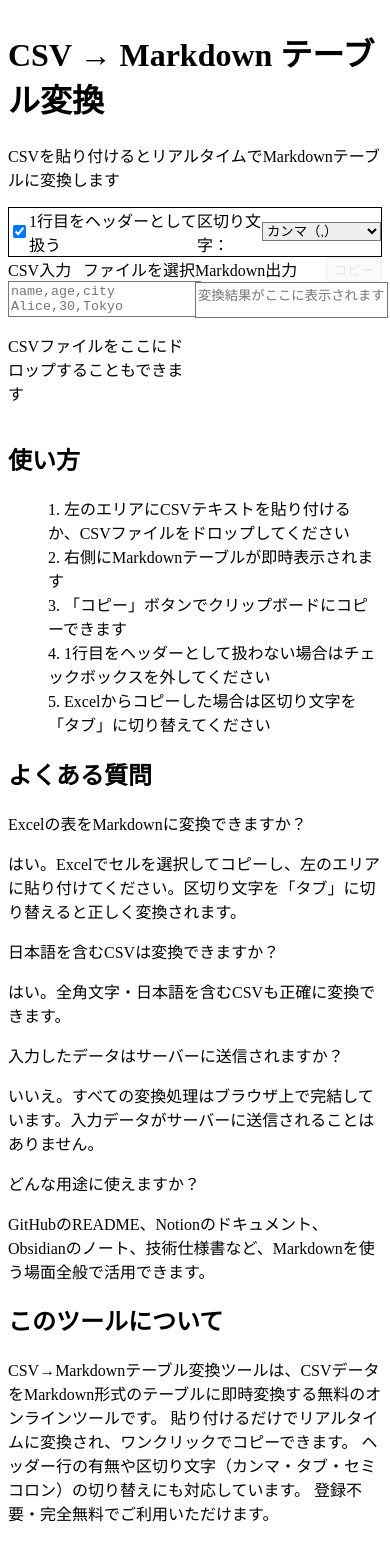
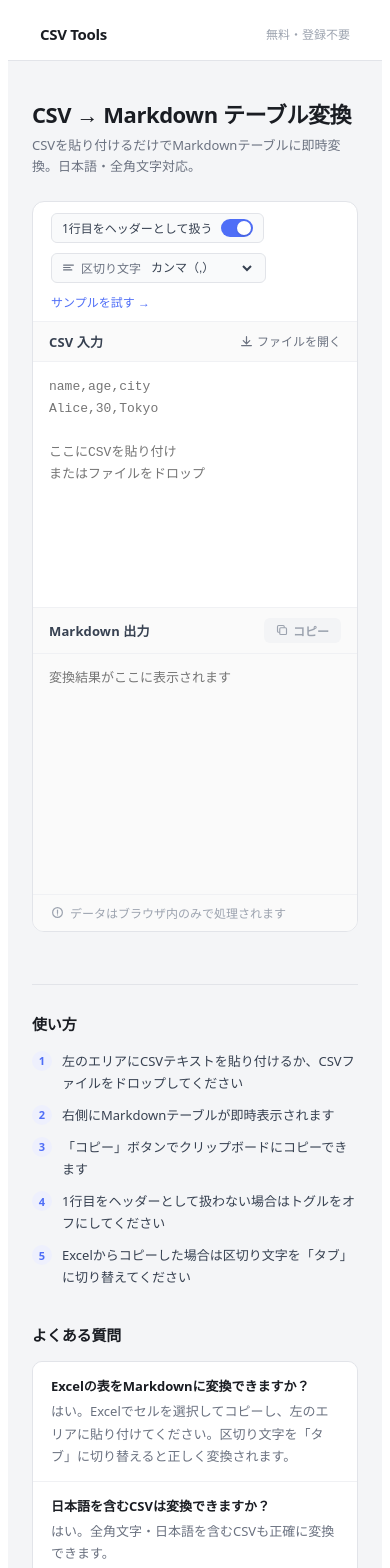
Before and after one commit to KouEgg/csv-to-markdown, a Next.js app: page / in a window 390 px wide. Shown: the top 1568 px of the page. Before the commit the page ends 1541 px from the top, so only its background shows below. Built offline with nearby package versions, Linux system fonts and the light colour scheme.

Commit message:
add responsive layout and design improvements

```diff
--- a/app/page.js
+++ b/app/page.js
@@ -1,15 +1,39 @@
 "use client";
 
-import { useState } from "react";
+import { useState, useEffect } from "react";
 import { csvToMarkdown } from "./lib/csvToMarkdown";
+
+function useWindowWidth() {
+  const [width, setWidth] = useState(
+    typeof window !== "undefined" ? window.innerWidth : 1024
+  );
+  useEffect(() => {
+    const handler = () => setWidth(window.innerWidth);
+    window.addEventListener("resize", handler);
+    return () => window.removeEventListener("resize", handler);
+  }, []);
+  return width;
+}
+
+const SAMPLE_CSV = `name,age,city\nAlice,30,Tokyo\nBob,25,Osaka\n山田 太郎,28,名古屋`;
 
 export default function Home() {
   const [csvInput, setCsvInput] = useState("");
   const [copied, setCopied] = useState(false);
   const [hasHeader, setHasHeader] = useState(true);
   const [delimiter, setDelimiter] = useState(",");
+  const [isDragging, setIsDragging] = useState(false);
+  const [stats, setStats] = useState(null);
+  const isMobile = useWindowWidth() < 768;
 
   const markdownOutput = csvToMarkdown(csvInput, { hasHeader, delimiter });
+
+  useEffect(() => {
+    if (!csvInput.trim()) { setStats(null); return; }
+    const rows = csvInput.trim().split(/\r\n|\n|\r/);
+    const cols = rows[0].split(delimiter).length;
+    setStats({ rows: hasHeader ? rows.length - 1 : rows.length, cols });
+  }, [csvInput, hasHeader, delimiter]);
 
   const handleCopy = () => {
     if (!markdownOutput) return;
@@ -18,17 +42,7 @@ export default function Home() {
     setTimeout(() => setCopied(false), 2000);
   };
 
-  const handleDrop = (e) => {
-    e.preventDefault();
-    const file = e.dataTransfer.files[0];
-    if (!file) return;
-    const reader = new FileReader();
-    reader.onload = (e) => setCsvInput(e.target.result);
-    reader.readAsText(file, "UTF-8");
-  };
-
-  const handleFileSelect = (e) => {
-    const file = e.target.files[0];
+  const handleFile = (file) => {
     if (!file) return;
     const reader = new FileReader();
     reader.onload = (e) => setCsvInput(e.target.result);
@@ -36,36 +50,54 @@ export default function Home() {
   };
 
   return (
-    <main className="min-h-screen bg-gray-50 p-6">
-      <div className="max-w-6xl mx-auto">
-        {/* ヘッダー */}
-        <h1 className="text-2xl font-bold text-gray-800 mb-1">
+    <div style={{ minHeight: "100vh", background: "#f4f5f7", fontFamily: "system-ui, sans-serif" }}>
+
+      {/* ナビゲーションバー */}
+      <header style={{ background: "#fff", borderBottom: "1px solid #e2e4e9", padding: "0 32px", height: "52px", display: "flex", alignItems: "center", justifyContent: "space-between" }}>
+        <span style={{ fontSize: "15px", fontWeight: 700, color: "#1a1d23", letterSpacing: "-0.02em" }}>
+          CSV Tools
+        </span>
+        <span style={{ fontSize: "12px", color: "#9ca3af" }}>無料・登録不要</span>
+      </header>
+
+      <main style={{ maxWidth: "1100px", margin: "0 auto", padding: "36px 24px 80px" }}>
+
+        {/* ページタイトル */}
+        <div style={{ marginBottom: "24px" }}>
+          <h1 style={{ fontSize: "22px", fontWeight: 700, color: "#1a1d23", margin: "0 0 6px", letterSpacing: "-0.02em" }}>
             CSV → Markdown テーブル変換
           </h1>
-        <p className="text-sm text-gray-500 mb-6">
-          CSVを貼り付けるとリアルタイムでMarkdownテーブルに変換します
+          <p style={{ fontSize: "13px", color: "#6b7280", margin: 0, lineHeight: 1.6 }}>
+            CSVを貼り付けるだけでMarkdownテーブルに即時変換。日本語・全角文字対応。
           </p>
+        </div>
 
-        {/* オプション */}
-        <div className="flex gap-6 mb-4 p-3 bg-white border border-gray-200 rounded-lg">
-          {/* ヘッダー行 */}
-          <label className="flex items-center gap-2 text-sm text-gray-700 cursor-pointer">
-            <input
-              type="checkbox"
-              checked={hasHeader}
-              onChange={(e) => setHasHeader(e.target.checked)}
-              className="w-4 h-4 accent-blue-500"
-            />
-            1行目をヘッダーとして扱う
-          </label>
+        {/* ツールカード */}
+        <div style={{ background: "#fff", border: "0.5px solid #e2e4e9", borderRadius: "12px", overflow: "hidden" }}>
+
+          {/* オプションバー */}
+          <div style={{ padding: "11px 18px", borderBottom: "0.5px solid #f0f1f4", display: "flex", alignItems: "center", justifyContent: "space-between", flexWrap: "wrap", gap: "10px" }}>
+            <div style={{ display: "flex", alignItems: "center", gap: "10px", flexWrap: "wrap" }}>
+
+              {/* ヘッダートグル */}
+              <div style={{ display: "flex", alignItems: "center", gap: "8px", padding: "5px 10px", borderRadius: "6px", border: "0.5px solid #e2e4e9", background: "#f9fafb" }}>
+                <span style={{ fontSize: "12px", color: "#374151" }}>1行目をヘッダーとして扱う</span>
+                <div
+                  onClick={() => setHasHeader(!hasHeader)}
+                  style={{ width: "32px", height: "18px", borderRadius: "9px", background: hasHeader ? "#4f6ef7" : "#d1d5db", display: "flex", alignItems: "center", padding: "2px", boxSizing: "border-box", cursor: "pointer", transition: "background 0.2s", flexShrink: 0 }}
+                >
+                  <div style={{ width: "14px", height: "14px", borderRadius: "50%", background: "#fff", marginLeft: hasHeader ? "auto" : "0", transition: "margin 0.2s", boxShadow: "0 1px 2px rgba(0,0,0,0.15)" }} />
+                </div>
+              </div>
 
               {/* 区切り文字 */}
-          <div className="flex items-center gap-2 text-sm text-gray-700">
-            <span>区切り文字：</span>
+              <div style={{ display: "flex", alignItems: "center", gap: "6px", padding: "5px 10px", borderRadius: "6px", border: "0.5px solid #e2e4e9", background: "#f9fafb" }}>
+                <svg width="13" height="13" viewBox="0 0 16 16" fill="none"><path d="M2 5h12M2 8h8M2 11h10" stroke="#6b7280" strokeWidth="1.5" strokeLinecap="round"/></svg>
+                <span style={{ fontSize: "12px", color: "#6b7280" }}>区切り文字</span>
                 <select
                   value={delimiter}
                   onChange={(e) => setDelimiter(e.target.value)}
-              className="border border-gray-300 rounded px-2 py-0.5 text-sm focus:outline-none focus:ring-2 focus:ring-blue-500"
+                  style={{ fontSize: "12px", color: "#374151", border: "none", background: "transparent", cursor: "pointer", outline: "none" }}
                 >
                   <option value=",">カンマ（,）</option>
                   <option value={"\t"}>タブ</option>
@@ -74,108 +106,177 @@ export default function Home() {
               </div>
             </div>
 
-        {/* メインエリア */}
-        <div className="grid grid-cols-2 gap-4">
+            {!csvInput && (
+              <button
+                onClick={() => setCsvInput(SAMPLE_CSV)}
+                style={{ fontSize: "12px", color: "#4f6ef7", background: "none", border: "none", cursor: "pointer", padding: 0, fontWeight: 500 }}
+              >
+                サンプルを試す →
+              </button>
+            )}
+          </div>
+
+          {/* 入力・出力 2カラム */}
+          <div style={{ display: "grid", gridTemplateColumns: isMobile ? "1fr" : "1fr 1fr" }}>
+
             {/* 左：入力 */}
-          <div className="flex flex-col gap-2">
-            <div className="flex justify-between items-center">
-              <label className="text-sm font-medium text-gray-700">
-                CSV入力
-              </label>
-              <label className="text-sm px-3 py-1 rounded bg-gray-200 text-gray-700 hover:bg-gray-300 cursor-pointer transition-colors">
-                ファイルを選択
-                <input
-                  type="file"
-                  accept=".csv,.tsv,.txt"
-                  className="hidden"
-                  onChange={handleFileSelect}
-                />
+            <div style={{ borderRight: isMobile ? "none" : "0.5px solid #f0f1f4", borderBottom: isMobile ? "0.5px solid #f0f1f4" : "none", display: "flex", flexDirection: "column" }}>
+              <div style={{ padding: "10px 16px", borderBottom: "0.5px solid #f0f1f4", background: "#fafafa", display: "flex", alignItems: "center", justifyContent: "space-between" }}>
+                <span style={{ fontSize: "13px", fontWeight: 700, color: "#374151", letterSpacing: "0.01em" }}>
+                  CSV 入力
+                </span>
+                <label style={{ fontSize: "12px", color: "#6b7280", cursor: "pointer", display: "flex", alignItems: "center", gap: "4px" }}>
+                  <svg width="13" height="13" viewBox="0 0 16 16" fill="none"><path d="M8 2v9M4 7l4 4 4-4M2 13h12" stroke="currentColor" strokeWidth="1.5" strokeLinecap="round" strokeLinejoin="round"/></svg>
+                  ファイルを開く
+                  <input type="file" accept=".csv,.tsv,.txt" style={{ display: "none" }} onChange={(e) => handleFile(e.target.files[0])} />
                 </label>
               </div>
+              <div
+                style={{ position: "relative", flex: 1 }}
+                onDrop={(e) => { e.preventDefault(); setIsDragging(false); handleFile(e.dataTransfer.files[0]); }}
+                onDragOver={(e) => { e.preventDefault(); setIsDragging(true); }}
+                onDragLeave={() => setIsDragging(false)}
+              >
                 <textarea
-              className="w-full h-96 p-3 border border-gray-300 rounded-lg font-mono text-sm resize-none focus:outline-none focus:ring-2 focus:ring-blue-500"
-              placeholder={"name,age,city\nAlice,30,Tokyo\nBob,25,Osaka"}
+                  style={{
+                    width: "100%", height: isMobile ? "240px" : "320px", padding: "14px 16px",
+                    fontFamily: "ui-monospace, monospace", fontSize: "13px", lineHeight: "1.7",
+                    color: "#1f2937", resize: "none", border: "none", outline: "none",
+                    background: isDragging ? "#eef0fd" : "transparent", boxSizing: "border-box"
+                  }}
+                  placeholder={"name,age,city\nAlice,30,Tokyo\n\nここにCSVを貼り付け\nまたはファイルをドロップ"}
                   value={csvInput}
                   onChange={(e) => setCsvInput(e.target.value)}
-              onDrop={handleDrop}
-              onDragOver={(e) => e.preventDefault()}
                 />
-            <p className="text-xs text-gray-400">
-              CSVファイルをここにドロップすることもできます
-            </p>
+                {isDragging && (
+                  <div style={{ position: "absolute", inset: 0, display: "flex", alignItems: "center", justifyContent: "center", background: "rgba(238,240,253,0.92)", border: "2px dashed #4f6ef7", borderRadius: "4px", pointerEvents: "none" }}>
+                    <span style={{ color: "#4f6ef7", fontWeight: 600, fontSize: "14px" }}>ここにドロップ</span>
+                  </div>
+                )}
+              </div>
             </div>
 
             {/* 右：出力 */}
-          <div className="flex flex-col gap-2">
-            <div className="flex justify-between items-center">
-              <label className="text-sm font-medium text-gray-700">
-                Markdown出力
-              </label>
+            <div style={{ display: "flex", flexDirection: "column" }}>
+              <div style={{ padding: "10px 16px", borderBottom: "0.5px solid #f0f1f4", background: "#fafafa", display: "flex", alignItems: "center", justifyContent: "space-between" }}>
+                <span style={{ fontSize: "13px", fontWeight: 700, color: "#374151", letterSpacing: "0.01em" }}>
+                  Markdown 出力
+                </span>
                 <button
                   onClick={handleCopy}
                   disabled={!markdownOutput}
-                className="text-sm px-3 py-1 rounded bg-blue-500 text-white hover:bg-blue-600 disabled:opacity-30 disabled:cursor-not-allowed transition-colors"
+                  style={{
+                    fontSize: "12px", padding: "4px 12px", borderRadius: "6px", border: "none",
+                    cursor: markdownOutput ? "pointer" : "not-allowed",
+                    display: "flex", alignItems: "center", gap: "5px", fontWeight: 600,
+                    transition: "all 0.15s",
+                    background: copied ? "#dcfce7" : markdownOutput ? "#4f6ef7" : "#f3f4f6",
+                    color: copied ? "#16a34a" : markdownOutput ? "#fff" : "#9ca3af",
+                  }}
                 >
-                {copied ? "コピーしました ✓" : "コピー"}
+                  {copied ? (
+                    <>
+                      <svg width="12" height="12" viewBox="0 0 16 16" fill="none"><path d="M2 8l4 4 8-8" stroke="currentColor" strokeWidth="2" strokeLinecap="round"/></svg>
+                      コピーしました
+                    </>
+                  ) : (
+                    <>
+                      <svg width="12" height="12" viewBox="0 0 16 16" fill="none"><rect x="5" y="5" width="9" height="9" rx="1.5" stroke="currentColor" strokeWidth="1.5"/><path d="M11 5V3.5A1.5 1.5 0 009.5 2h-6A1.5 1.5 0 002 3.5v6A1.5 1.5 0 003.5 11H5" stroke="currentColor" strokeWidth="1.5"/></svg>
+                      コピー
+                    </>
+                  )}
                 </button>
               </div>
               <textarea
-              className="w-full h-96 p-3 border border-gray-300 rounded-lg font-mono text-sm resize-none bg-white focus:outline-none"
+                style={{
+                  width: "100%", height: isMobile ? "240px" : "320px", padding: "14px 16px",
+                  fontFamily: "ui-monospace, monospace", fontSize: "13px", lineHeight: "1.7",
+                  color: "#1f2937", resize: "none", border: "none", outline: "none",
+                  background: "#fafafa", boxSizing: "border-box"
+                }}
                 readOnly
                 value={markdownOutput}
                 placeholder="変換結果がここに表示されます"
               />
             </div>
           </div>
+
+          {/* ステータスバー */}
+          <div style={{ padding: "9px 18px", borderTop: "0.5px solid #f0f1f4", background: "#fafafa", display: "flex", alignItems: "center", gap: "6px" }}>
+            {stats ? (
+              <>
+                <svg width="13" height="13" viewBox="0 0 16 16" fill="none"><path d="M2 8l4 4 8-8" stroke="#22c55e" strokeWidth="2" strokeLinecap="round"/></svg>
+                <span style={{ fontSize: "12px", color: "#6b7280" }}>{stats.rows}行 × {stats.cols}列 を変換しました</span>
+              </>
+            ) : (
+              <>
+                <svg width="13" height="13" viewBox="0 0 16 16" fill="none"><path d="M8 2a6 6 0 100 12A6 6 0 008 2zM8 5v4M8 11v.01" stroke="#9ca3af" strokeWidth="1.5" strokeLinecap="round"/></svg>
+                <span style={{ fontSize: "12px", color: "#9ca3af" }}>データはブラウザ内のみで処理されます</span>
+              </>
+            )}
           </div>
-    {/* 使い方・SEOテキスト */}
-      <div className="max-w-6xl mx-auto mt-12 space-y-8 text-sm text-gray-600">
+        </div>
+
+        {/* 区切り */}
+        <div style={{ margin: "52px 0 28px", borderTop: "0.5px solid #e2e4e9" }} />
+
         {/* 使い方 */}
-        <section>
-          <h2 className="text-base font-bold text-gray-800 mb-3">使い方</h2>
-          <ol className="list-decimal list-inside space-y-1">
-            <li>左のエリアにCSVテキストを貼り付けるか、CSVファイルをドロップしてください</li>
-            <li>右側にMarkdownテーブルが即時表示されます</li>
-            <li>「コピー」ボタンでクリップボードにコピーできます</li>
-            <li>1行目をヘッダーとして扱わない場合はチェックボックスを外してください</li>
-            <li>Excelからコピーした場合は区切り文字を「タブ」に切り替えてください</li>
-          </ol>
+        <section style={{ marginBottom: "36px" }}>
+          <h2 style={{ fontSize: "15px", fontWeight: 700, color: "#1a1d23", margin: "0 0 16px", letterSpacing: "-0.01em" }}>使い方</h2>
+          <div style={{ display: "flex", flexDirection: "column", gap: "10px" }}>
+            {[
+              "左のエリアにCSVテキストを貼り付けるか、CSVファイルをドロップしてください",
+              "右側にMarkdownテーブルが即時表示されます",
+              "「コピー」ボタンでクリップボードにコピーできます",
+              "1行目をヘッダーとして扱わない場合はトグルをオフにしてください",
+              "Excelからコピーした場合は区切り文字を「タブ」に切り替えてください",
+            ].map((text, i) => (
+              <div key={i} style={{ display: "flex", alignItems: "flex-start", gap: "10px" }}>
+                <div style={{ width: "20px", height: "20px", borderRadius: "50%", background: "#eef0fd", display: "flex", alignItems: "center", justifyContent: "center", fontSize: "11px", fontWeight: 700, color: "#4f6ef7", flexShrink: 0, marginTop: "1px" }}>
+                  {i + 1}
+                </div>
+                <span style={{ fontSize: "13px", color: "#374151", lineHeight: 1.7 }}>{text}</span>
+              </div>
+            ))}
+          </div>
         </section>
 
         {/* よくある質問 */}
-        <section>
-          <h2 className="text-base font-bold text-gray-800 mb-3">よくある質問</h2>
-          <div className="space-y-3">
-            <div>
-              <p className="font-medium text-gray-700">Excelの表をMarkdownに変換できますか？</p>
-              <p className="mt-1">はい。Excelでセルを選択してコピーし、左のエリアに貼り付けてください。区切り文字を「タブ」に切り替えると正しく変換されます。</p>
+        <section style={{ marginBottom: "36px" }}>
+          <h2 style={{ fontSize: "15px", fontWeight: 700, color: "#1a1d23", margin: "0 0 16px", letterSpacing: "-0.01em" }}>よくある質問</h2>
+          <div style={{ border: "0.5px solid #e2e4e9", borderRadius: "10px", overflow: "hidden" }}>
+            {[
+              { q: "Excelの表をMarkdownに変換できますか？", a: "はい。Excelでセルを選択してコピーし、左のエリアに貼り付けてください。区切り文字を「タブ」に切り替えると正しく変換されます。" },
+              { q: "日本語を含むCSVは変換できますか？", a: "はい。全角文字・日本語を含むCSVも正確に変換できます。" },
+              { q: "入力したデータはサーバーに送信されますか？", a: "いいえ。すべての変換処理はブラウザ上で完結しています。入力データがサーバーに送信されることはありません。" },
+              { q: "どんな用途に使えますか？", a: "GitHubのREADME、Notionのドキュメント、Obsidianのノート、技術仕様書など、Markdownを使う場面全般で活用できます。" },
+            ].map((item, i, arr) => (
+              <div key={i} style={{ padding: "14px 18px", borderBottom: i < arr.length - 1 ? "0.5px solid #f0f1f4" : "none", background: "#fff" }}>
+                <p style={{ fontSize: "13px", fontWeight: 700, color: "#1a1d23", margin: "0 0 5px" }}>{item.q}</p>
+                <p style={{ fontSize: "13px", color: "#6b7280", margin: 0, lineHeight: 1.7 }}>{item.a}</p>
               </div>
-            <div>
-              <p className="font-medium text-gray-700">日本語を含むCSVは変換できますか？</p>
-              <p className="mt-1">はい。全角文字・日本語を含むCSVも正確に変換できます。</p>
-            </div>
-            <div>
-              <p className="font-medium text-gray-700">入力したデータはサーバーに送信されますか？</p>
-              <p className="mt-1">いいえ。すべての変換処理はブラウザ上で完結しています。入力データがサーバーに送信されることはありません。</p>
-            </div>
-            <div>
-              <p className="font-medium text-gray-700">どんな用途に使えますか？</p>
-              <p className="mt-1">GitHubのREADME、Notionのドキュメント、Obsidianのノート、技術仕様書など、Markdownを使う場面全般で活用できます。</p>
-            </div>
+            ))}
           </div>
         </section>
 
         {/* このツールについて */}
         <section>
-          <h2 className="text-base font-bold text-gray-800 mb-3">このツールについて</h2>
-          <p className="leading-relaxed">
+          <h2 style={{ fontSize: "15px", fontWeight: 700, color: "#1a1d23", margin: "0 0 12px", letterSpacing: "-0.01em" }}>このツールについて</h2>
+          <p style={{ fontSize: "13px", color: "#6b7280", lineHeight: 1.8, margin: 0 }}>
             CSV→Markdownテーブル変換ツールは、CSVデータをMarkdown形式のテーブルに即時変換する無料のオンラインツールです。
             貼り付けるだけでリアルタイムに変換され、ワンクリックでコピーできます。
             ヘッダー行の有無や区切り文字（カンマ・タブ・セミコロン）の切り替えにも対応しています。
             登録不要・完全無料でご利用いただけます。
           </p>
         </section>
+
+      </main>
+
+      {/* フッター */}
+      <footer style={{ borderTop: "0.5px solid #e2e4e9", padding: "18px 32px", textAlign: "center" }}>
+        <span style={{ fontSize: "12px", color: "#9ca3af" }}>CSV Tools — 無料オンラインツール集</span>
+      </footer>
+
     </div>
-    </main>
   );
 }
```
Lines whose indentation alone changed are shown as unchanged.
